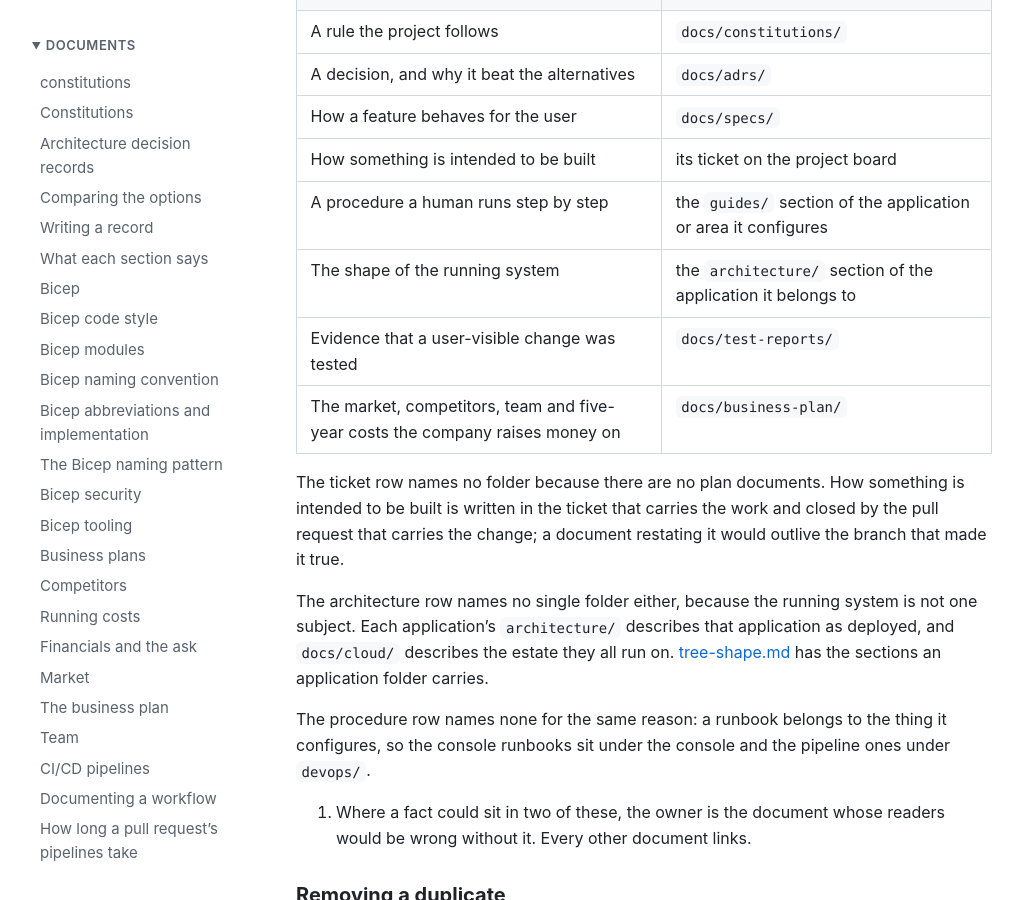
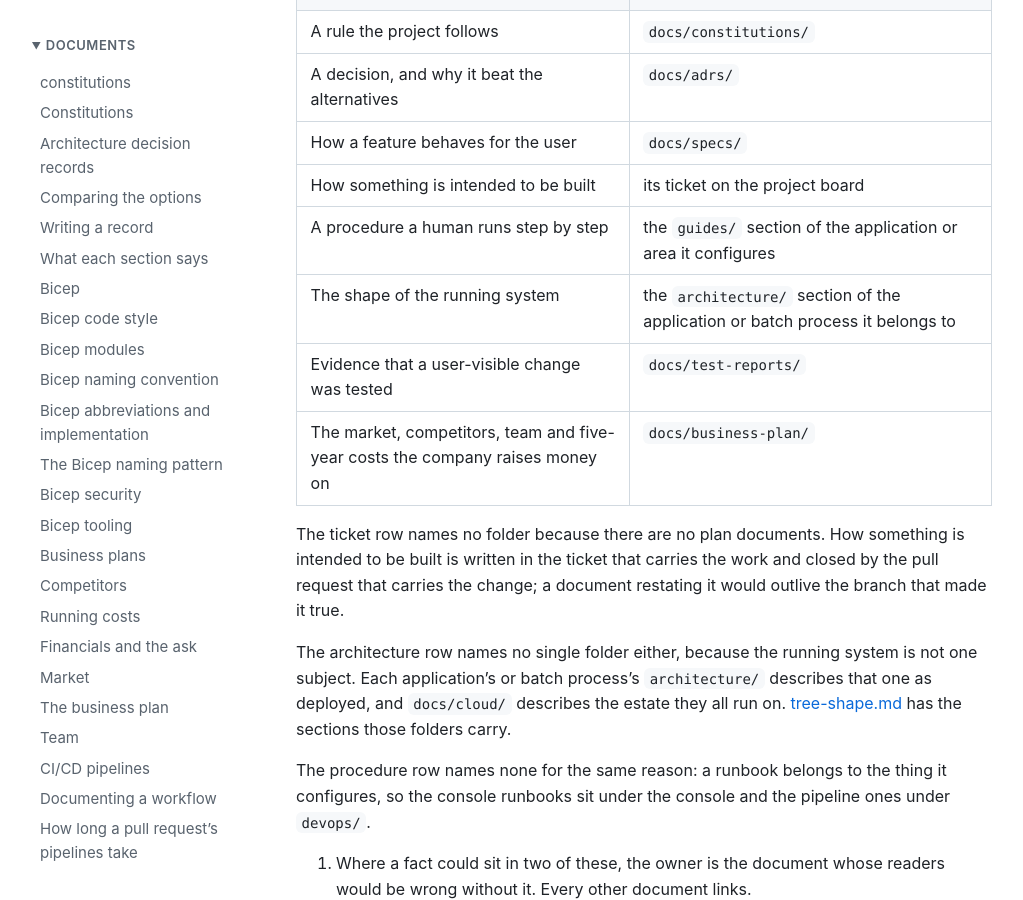
Before and after one commit to polikeiji/constitutions, a Jekyll site: the page built from constitutions/documentation/cross-referencing.md, in a window 1280 px wide and 900 px high, scrolled down 914 px. Shown: the whole window, without its empty margins (128-1151 px from the left). Built offline with Jekyll 4.4.1, drawn with Linux system fonts in a browser that asks for light colours; our own code applies the rules of GitHub Pages for plain Markdown files; a script that is not in the unit is left out.

Commit message:
fix(constitutions): what the self-review of the batch-process home found
cross-referencing.md's ownership table still sent the running system's
shape only to an application's architecture/, so a batch process's
folder was a home that table never pointed at. The tree-shape section
heading now names both kinds of folder as well; nothing links to its
anchor.

Refs #60

Co-Authored-By: Claude Opus 5.5 (1M context) <noreply@anthropic.com>

```diff
--- a/constitutions/documentation/cross-referencing.md
+++ b/constitutions/documentation/cross-referencing.md
@@ -36,7 +36,7 @@ Sessions steer toward a close once they have run long enough; see
 | How a feature behaves for the user | `docs/specs/` |
 | How something is intended to be built | its ticket on the project board |
 | A procedure a human runs step by step | the `guides/` section of the application or area it configures |
-| The shape of the running system | the `architecture/` section of the application it belongs to |
+| The shape of the running system | the `architecture/` section of the application or batch process it belongs to |
 | Evidence that a user-visible change was tested | `docs/test-reports/` |
 | The market, competitors, team and five-year costs the company raises money on | `docs/business-plan/` |
 
@@ -46,9 +46,9 @@ request that carries the change; a document restating it would outlive the branc
 it true.
 
 The architecture row names no single folder either, because the running system is not one
-subject. Each application's `architecture/` describes that application as deployed, and
-`docs/cloud/` describes the estate they all run on. [tree-shape.md](tree-shape.md) has the
-sections an application folder carries.
+subject. Each application's or batch process's `architecture/` describes that one as
+deployed, and `docs/cloud/` describes the estate they all run on.
+[tree-shape.md](tree-shape.md) has the sections those folders carry.
 
 The procedure row names none for the same reason: a runbook belongs to the thing it
 configures, so the console runbooks sit under the console and the pipeline ones under
```
Also changed, not shown: constitutions/documentation/tree-shape.md (+1 -1 lines).
